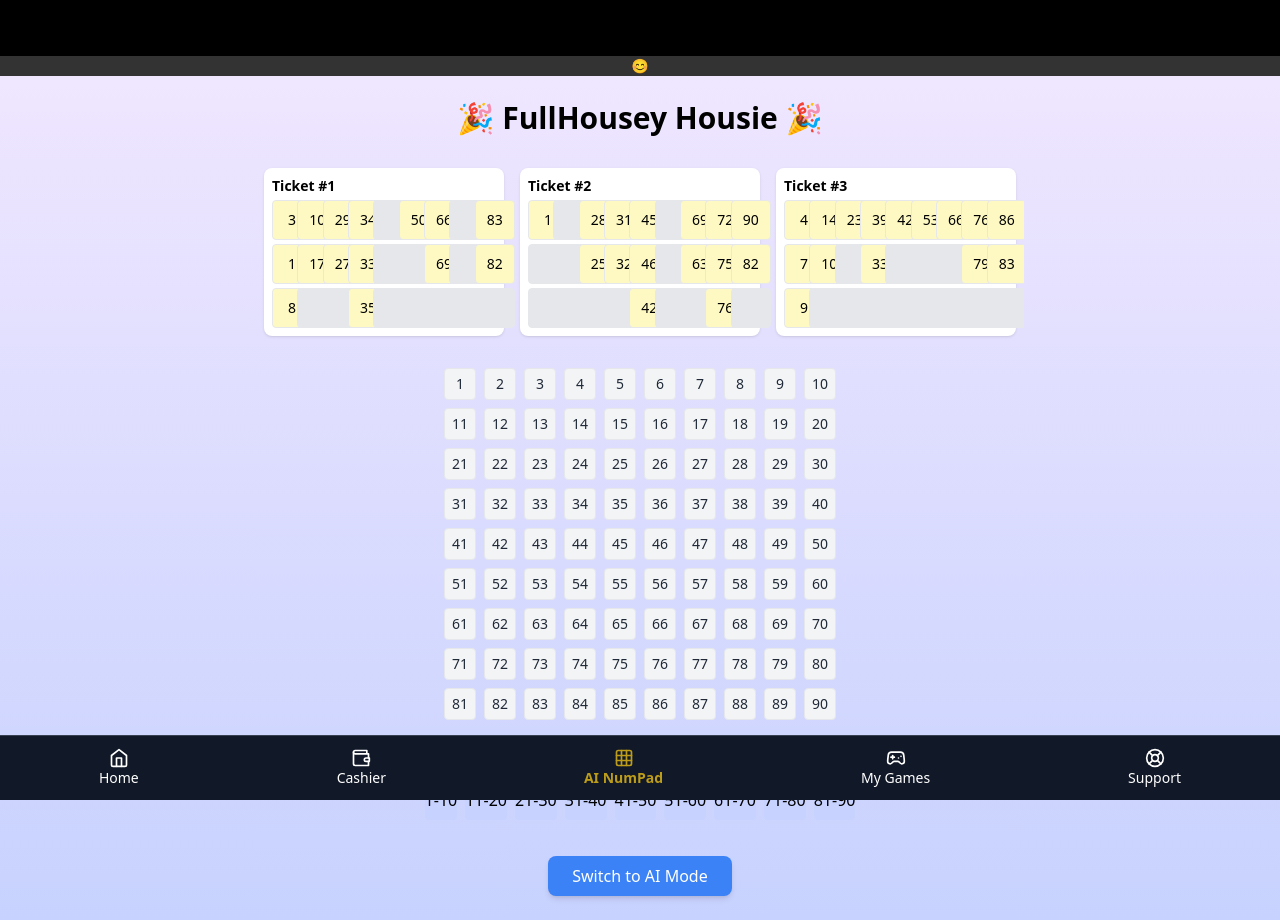
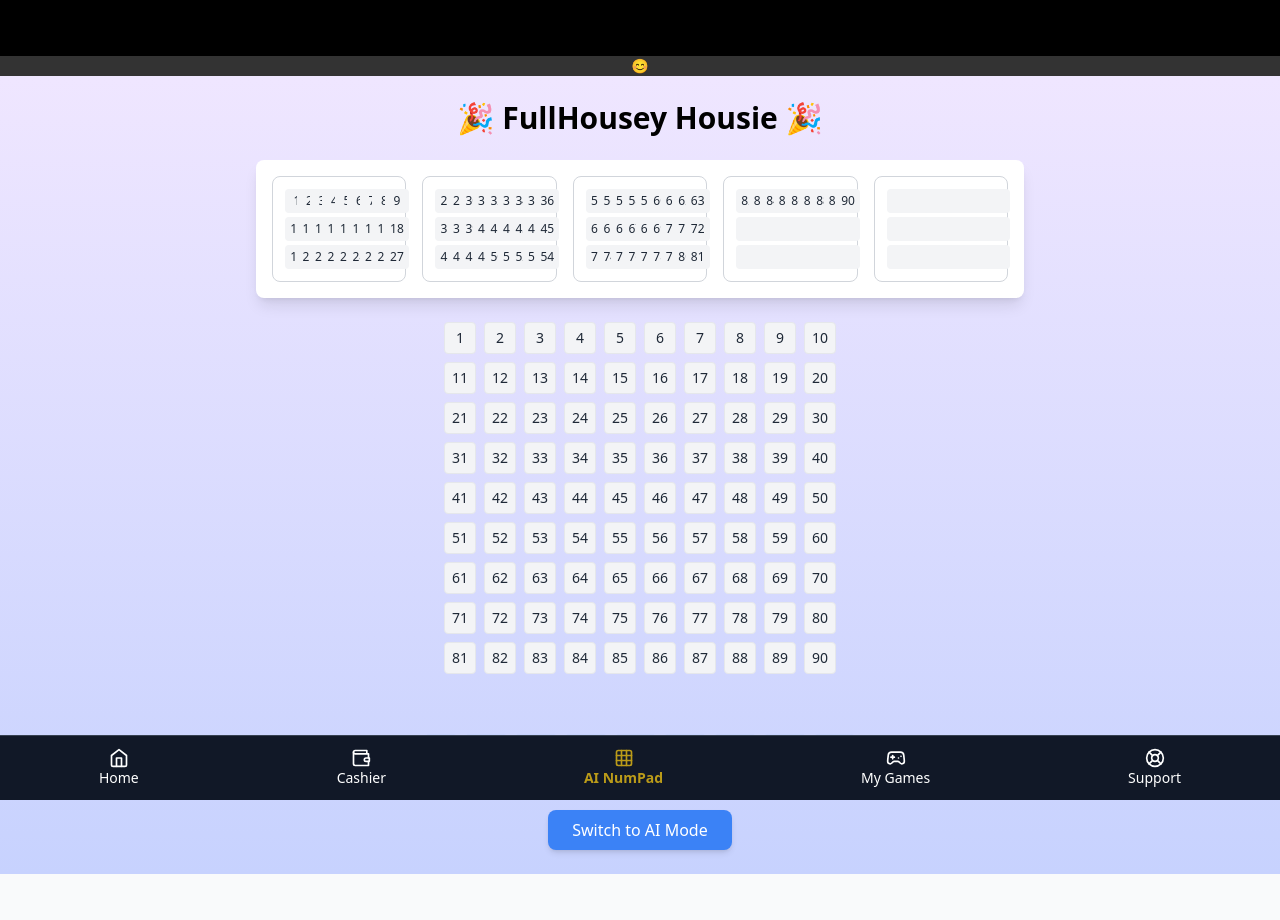
Before and after one commit to fhsolutions2025/fhsdemo, a Next.js app: page /game/housie in a window 1280 px wide. After the commit the page ends 874 px from the top, so only its background shows below. Built offline with nearby package versions, Linux system fonts and the light colour scheme.

Commit message:
update
modified

```diff
--- a/src/components/ticket-carousel.tsx
+++ b/src/components/ticket-carousel.tsx
@@ -1,96 +1,33 @@
-import React, { useState } from "react";
+// src/components/ticket-carousel.tsx
+import React from "react";
 
-type TicketProps = {
-  id: number;
-};
-
-function generateTicket(): (number | null)[][] {
-  const ticket: (number | null)[][] = Array.from({ length: 3 }, () =>
-    Array(9).fill(null)
-  );
-
-  const columns = [
-    [1, 9],
-    [10, 19],
-    [20, 29],
-    [30, 39],
-    [40, 49],
-    [50, 59],
-    [60, 69],
-    [70, 79],
-    [80, 90],
-  ];
-
-  let count = 0;
-  while (count < 15) {
-    const col = Math.floor(Math.random() * 9);
-    const [min, max] = columns[col];
-    const num = Math.floor(Math.random() * (max - min + 1)) + min;
-
-    if (ticket.some((row) => row[col] === num)) continue;
-
-    const row = ticket.findIndex((r) => r[col] === null);
-    if (row !== -1) {
-      ticket[row][col] = num;
-      count++;
-    }
-  }
-
-  return ticket;
+interface TicketCarouselProps {
+  calledNumbers: number[];
 }
 
-function Ticket({ id }: TicketProps) {
-  const [grid] = useState<(number | null)[][]>(generateTicket());
-  const [daubed, setDaubed] = useState<Set<string>>(new Set());
+export default function TicketCarousel({ calledNumbers }: TicketCarouselProps) {
+  return (
+    <div className="grid grid-cols-5 gap-4 bg-white p-4 rounded-lg shadow-lg">
+      {Array.from({ length: 5 }, (_, ticketIndex) => (
+        <div
+          key={ticketIndex}
+          className="border border-gray-300 rounded-lg p-3 grid grid-cols-9 gap-1"
+        >
+          {Array.from({ length: 27 }, (_, cellIndex) => {
+            const number = ticketIndex * 27 + cellIndex + 1;
+            const isCalled = calledNumbers.includes(number);
 
-  const toggleDaub = (row: number, col: number) => {
-    const key = `${row}-${col}`;
-    const newDaubed = new Set(daubed);
-    if (newDaubed.has(key)) {
-      newDaubed.delete(key);
-    } else {
-      newDaubed.add(key);
-    }
-    setDaubed(newDaubed);
-  };
-
-  return (
-    <div className="inline-block bg-white rounded-lg shadow p-2 m-2">
-      <div className="text-sm font-semibold mb-1">Ticket #{id}</div>
-      <div className="grid grid-cols-9 gap-1">
-        {grid.map((row, r) =>
-          row.map((num, c) => {
-            const key = `${r}-${c}`;
-            const isDaubed = daubed.has(key);
             return (
               <div
-                key={key}
-                onClick={() => num && toggleDaub(r, c)}
-                className={`h-10 w-10 flex items-center justify-center border rounded cursor-pointer text-sm ${
-                  num
-                    ? isDaubed
-                      ? "bg-green-500 text-white"
-                      : "bg-yellow-100 hover:bg-yellow-200"
-                    : "bg-gray-200"
-                }`}
+                key={cellIndex}
+                className={`w-6 h-6 flex items-center justify-center text-xs rounded
+                ${isCalled ? "bg-green-500 text-white" : "bg-gray-100 text-gray-800"}`}
               >
-                {num ?? ""}
+                {number <= 90 ? number : ""}
               </div>
             );
-          })
-        )}
-      </div>
-    </div>
-  );
-}
-
-export default function TicketCarousel() {
-  const tickets = [1, 2, 3];
-
-  return (
-    <div className="overflow-x-auto flex">
-      {tickets.map((id) => (
-        <Ticket key={id} id={id} />
+          })}
+        </div>
       ))}
     </div>
   );
--- a/src/pages/lobby.tsx
+++ b/src/pages/lobby.tsx
@@ -5,30 +5,50 @@ import Footer from "@/components/footer";
 
 export default function Lobby() {
   return (
-    <div className="flex flex-col min-h-screen bg-gradient-relaxed">
+    <div className="flex flex-col min-h-screen bg-gradient-to-b from-blue-100 via-white to-purple-100">
       <Header />
-      <main className="flex-1 p-6 space-y-6">
-        <h1 className="text-2xl font-bold">🎮 Game Lobby</h1>
-        <p className="text-gray-700">
+
+      <main className="flex-1 px-6 py-10 space-y-8 max-w-5xl mx-auto w-full">
+        {/* Title Section */}
+        <div className="text-center">
+          <h1 className="text-3xl font-extrabold text-gray-800">
+            🎮 Game Lobby
+          </h1>
+          <p className="text-gray-600 mt-2">
             Welcome to the FullHousey demo! Choose a show to play:
           </p>
+        </div>
 
-        <div className="grid grid-cols-1 sm:grid-cols-2 gap-6">
-          <Link href="/game/housie" className="card p-6 hover:shadow-md transition">
-            <h2 className="text-lg font-semibold mb-2">🎲 Housie Show</h2>
+        {/* Game Cards */}
+        <div className="grid grid-cols-1 sm:grid-cols-2 gap-8">
+          {/* Housie */}
+          <Link href="/game/housie" passHref>
+            <a className="block rounded-2xl border border-gray-200 bg-white shadow-lg p-6 hover:shadow-2xl hover:border-blue-400 transition-all">
+              <h2 className="text-xl font-semibold text-gray-800 mb-2">
+                🎲 Housie Show
+              </h2>
               <p className="text-sm text-gray-600">
-              Classic Housie with AI NumPad support and prize pool ₹10,000.
+                Classic Housie with AI NumPad support. Prize pool:{" "}
+                <span className="font-bold text-green-600">₹10,000</span>
               </p>
+            </a>
           </Link>
 
-          <Link href="/game/snakes" className="card p-6 hover:shadow-md transition">
-            <h2 className="text-lg font-semibold mb-2">🐍 Snakes & Ladders</h2>
+          {/* Snakes & Ladders */}
+          <Link href="/game/snakes" passHref>
+            <a className="block rounded-2xl border border-gray-200 bg-white shadow-lg p-6 hover:shadow-2xl hover:border-green-400 transition-all">
+              <h2 className="text-xl font-semibold text-gray-800 mb-2">
+                🐍 Snakes & Ladders
+              </h2>
               <p className="text-sm text-gray-600">
-              Play Snakes & Ladders with DiceMind AI guidance. Prize pool ₹10,000.
+                Play Snakes & Ladders with <span className="font-bold">DiceMind AI</span>. Prize pool:{" "}
+                <span className="font-bold text-green-600">₹10,000</span>
               </p>
+            </a>
           </Link>
         </div>
       </main>
+
       <Footer />
     </div>
   );
```
Lines whose indentation alone changed are shown as unchanged.
